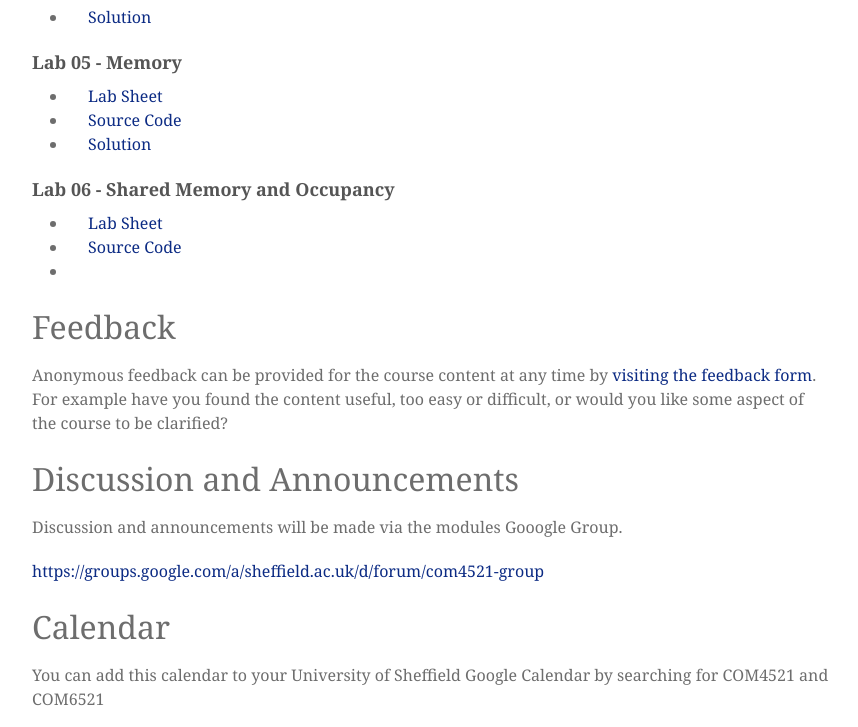
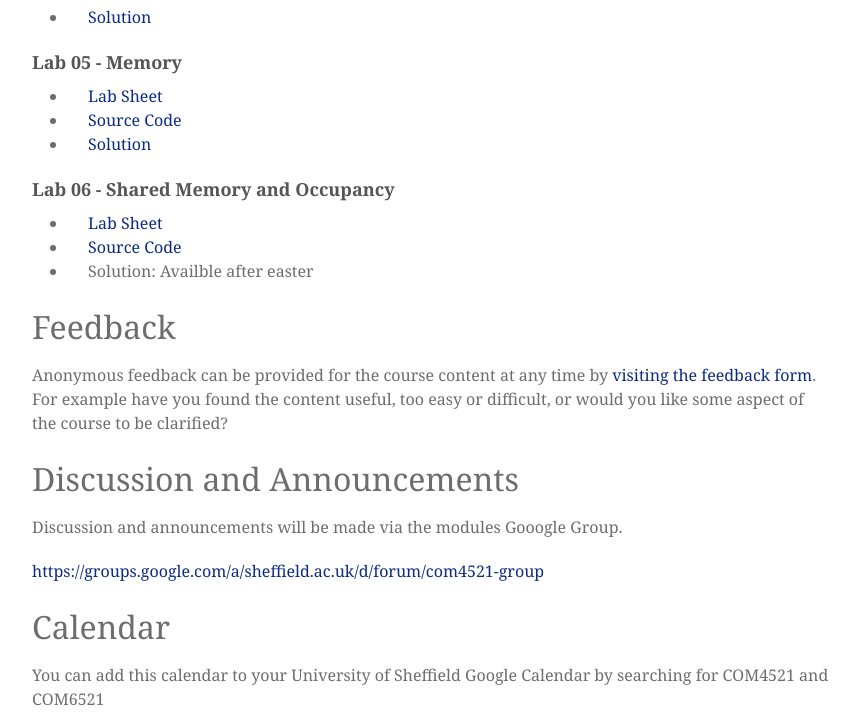
Before and after one commit to mondus/mondus.github.io, a Jekyll site: the page built from teaching/COM4521/index.md, in a window 1280 px wide and 900 px high, scrolled down 3260 px, cut to the strip 0-727 px from the top of the window. Shown: the whole strip, without its empty margins (208-1066 px from the left). Built offline with Jekyll 4.4.1, drawn with Linux system fonts in a browser that asks for light colours; nearby versions of some CDN libraries; some web fonts are replaced.

Commit message:
Update index.md

```diff
--- a/teaching/COM4521/index.md
+++ b/teaching/COM4521/index.md
@@ -143,7 +143,7 @@ A [Lab FAQ document](https://docs.google.com/a/sheffield.ac.uk/document/d/1w4k87
 
 * [Lab Sheet](https://drive.google.com/a/sheffield.ac.uk/file/d/0B2HbOiEppVPMOFQxbGJneWNXZW8/view?usp=sharing)
 * [Source Code](https://drive.google.com/a/sheffield.ac.uk/file/d/0B2HbOiEppVPMNjBxbnRwVy1oZTA/view?usp=sharing)
-* [Solution]: Availble after easter
+* Solution: Availble after easter
 
 # Feedback
 
```
